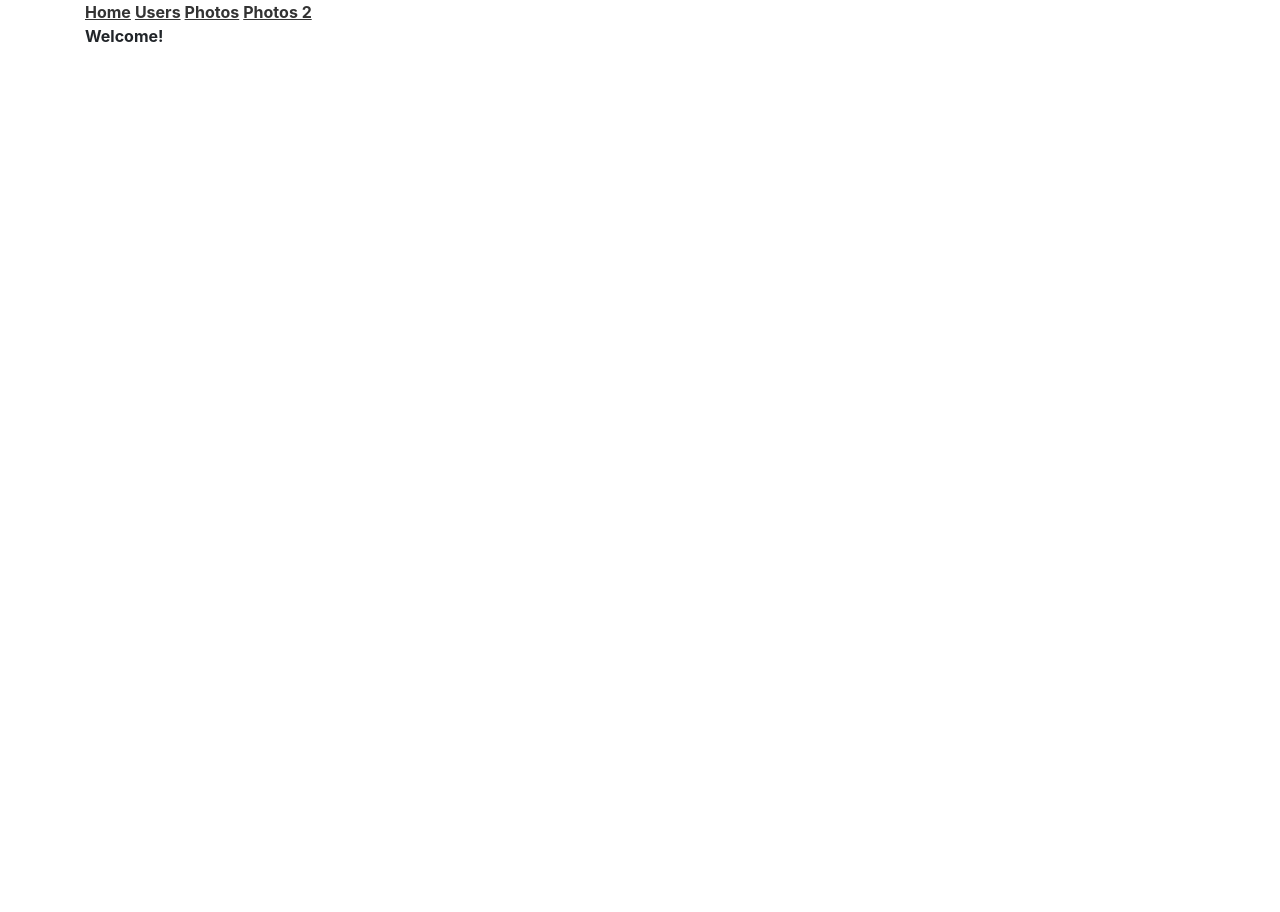
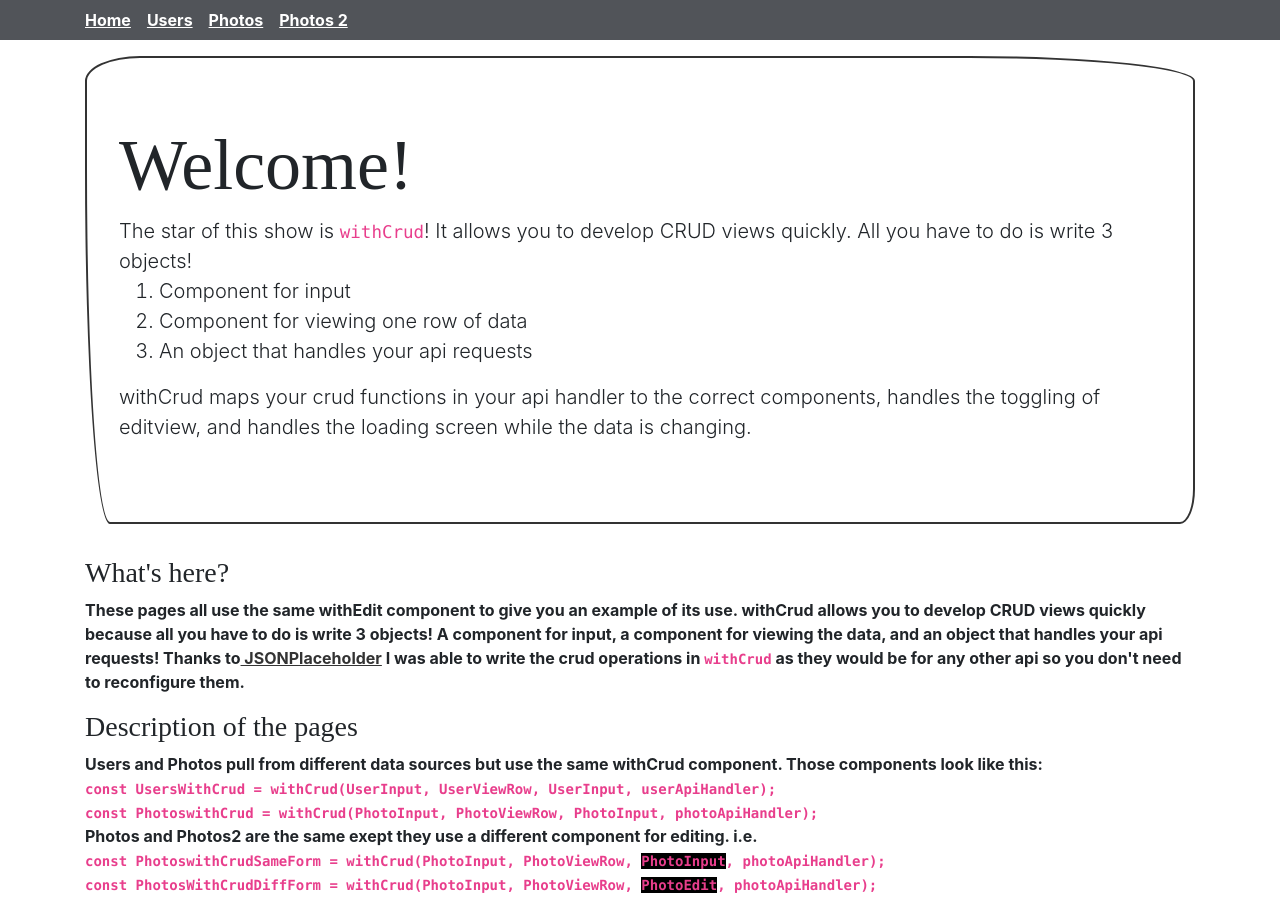
Before and after one commit to srianbury/RealReact, a React (Create React App) app: page / in a window 1280 px wide. Before the commit the page ends 800 px from the top, so only its background shows below. Built offline with nearby package versions, Linux system fonts and the light colour scheme; a web font is replaced by a local one.

Commit message:
homescreen
added the description of this project to the homepage

```diff
--- a/src/App.js
+++ b/src/App.js
@@ -3,14 +3,14 @@ import {
 	HashRouter as Router,
 	Switch,
 	Route,
-	Link
+	NavLink
 } from 'react-router-dom';
 import './App.css';
 import { withCrud } from './CrudApp/Crud';
 import { UserInput, UserViewRow, userApiHandler } from './CrudApp/Deltas/Users';
 import { PhotoInput, PhotoViewRow, PhotoEdit, photoApiHandler } from './CrudApp/Deltas/Photos';
 
-const Home = () => { return(<div className='container'>Welcome!</div>); }
+
 const UsersWithCrud = withCrud(UserInput, UserViewRow, UserInput, userApiHandler);
 const PhotoswithCrud = withCrud(PhotoInput, PhotoViewRow, PhotoInput, photoApiHandler);
 const PhotosWithCrudWithDifferentEditForm = withCrud(PhotoInput, PhotoViewRow, PhotoEdit, photoApiHandler);
@@ -39,12 +39,60 @@ const App = () => {
 
 
 const Header = () => {
+	const linkStyle = 'mr-3 text-light';
+	const activeClassName = 'mr-3 text-info';
+	return(
+		<div className='p-2' style={{backgroundColor:'#515459'}}>
+			<div className='container'>
+				<NavLink to="/" className={linkStyle} activeClassName={activeClassName}>Home</NavLink>
+				<NavLink to="/users" className={linkStyle} activeClassName={activeClassName}>Users</NavLink>
+				<NavLink to="/photos" className={linkStyle} activeClassName={activeClassName}>Photos</NavLink>
+				<NavLink to="/photos2" className={linkStyle} activeClassName={activeClassName}>Photos 2</NavLink>
+			</div>
+		</div>
+	);
+}
+
+
+const Home = () => {
+	const highlight = { backgroundColor: '#000000' };
 	return(
 		<div className='container'>
-			<Link to="/" className='mr-1'>Home</Link>
-			<Link to="/users" className='mr-1'>Users</Link>
-			<Link to="/photos" className='mr-1'>Photos</Link>
-			<Link to="/photos2" className='mr-1'>Photos 2</Link>
+			<div className="jumbotron mt-3">
+				<h1 className="display-3">Welcome!</h1>
+				<p className="lead">
+					The star of this show is <code>withCrud</code>!  It allows you to develop CRUD views quickly.  All you have to do is write 3 objects!
+					<ol>
+						<li>Component for input</li>
+						<li>Component for viewing one row of data</li>
+						<li>An object that handles your api requests</li>
+					</ol>
+					withCrud maps your crud functions in your api handler to
+					the correct components, handles the toggling of editview, and handles the loading screen while the data is changing.
+				</p>
+			</div>
+			<div>
+				<p>
+					<h3>What's here?</h3>
+					These pages all use the same withEdit component to give you an example of its use.
+					withCrud allows you to develop CRUD views quickly because all you have to do is write 3 objects!  A component for input,
+					a component for viewing the data, and an object that handles your api requests!  Thanks to
+					<a href='https://jsonplaceholder.typicode.com/'> JSONPlaceholder</a> I was able to write the crud operations
+					in <code>withCrud</code> as they would be for any other api so you don't need to reconfigure them.
+				</p>
+
+				<p>
+					<h3>Description of the pages</h3>
+					Users and Photos pull from different data sources but use the same withCrud component.
+					Those components look like this:
+					<div><code>const UsersWithCrud = withCrud(UserInput, UserViewRow, UserInput, userApiHandler);</code></div>
+					<div><code>const PhotoswithCrud = withCrud(PhotoInput, PhotoViewRow, PhotoInput, photoApiHandler);</code></div>
+
+					Photos and Photos2 are the same exept they use a different component for editing. i.e.
+					<div><code>const PhotoswithCrudSameForm = withCrud(PhotoInput, PhotoViewRow, <span style={highlight}>PhotoInput</span>, photoApiHandler);</code></div>
+					<div><code>const PhotosWithCrudDiffForm = withCrud(PhotoInput, PhotoViewRow, <span style={highlight}>PhotoEdit</span>, photoApiHandler);</code></div>
+				</p>
+			</div>
 		</div>
 	);
 }
```
